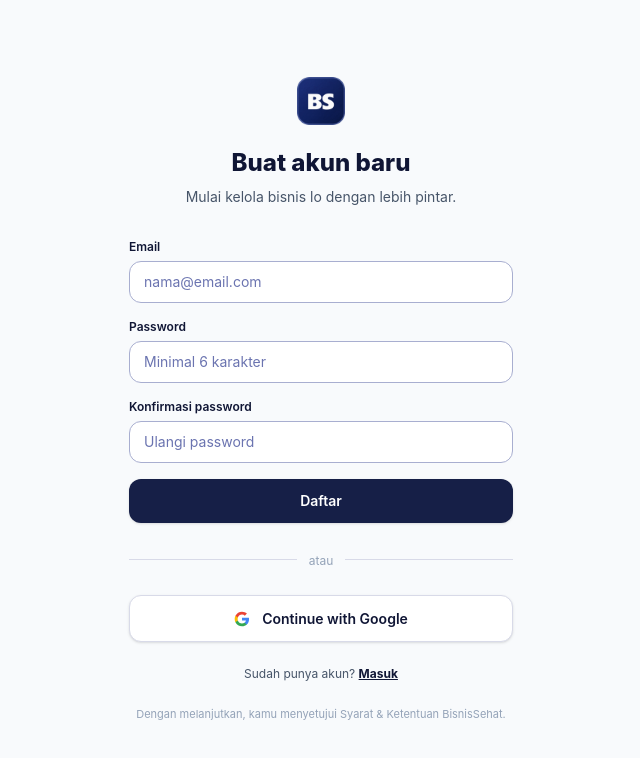
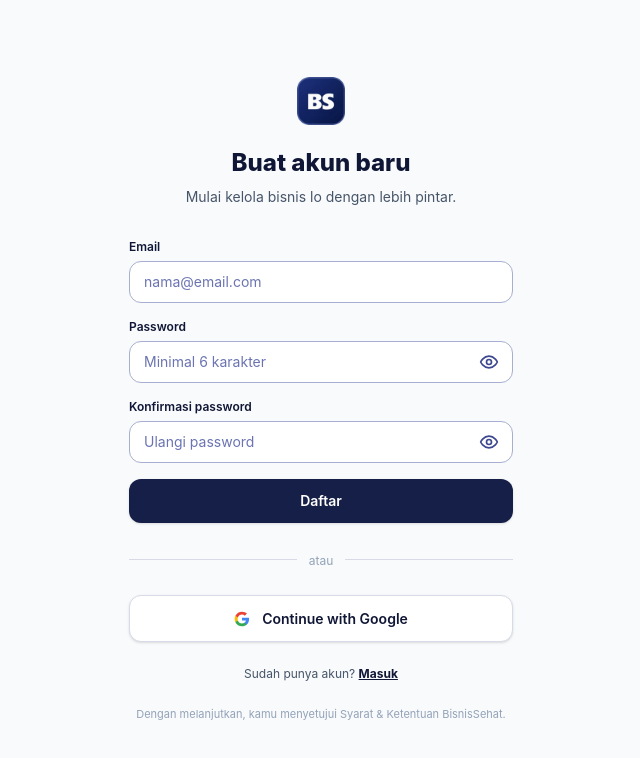
Before and after one commit to Hiro778/328u98diwakjsjsa, a React (Vite) app: page /auth in a window 1280 px wide. Both pictures are taken after a click on the button "Daftar". Shown: the top 758 px of the page, without its empty margins (319-959 px from the left). Built offline with nearby package versions, Linux system fonts and the light colour scheme; no server answers; a web font is replaced by a local one.

Commit message:
feat: add show/hide password toggle to auth forms

```diff
--- a/src/pages/AuthPage.jsx
+++ b/src/pages/AuthPage.jsx
@@ -16,6 +16,45 @@ function isSafeReturnTo(path) {
   }
   return true
 }
+
+function EyeIcon({ className = 'h-5 w-5' }) {
+  return (
+    <svg
+      className={className}
+      fill="none"
+      viewBox="0 0 24 24"
+      stroke="currentColor"
+      strokeWidth={2}
+      strokeLinecap="round"
+      strokeLinejoin="round"
+      aria-hidden="true"
+    >
+      <path d="M2 12s3-7 10-7 10 7 10 7-3 7-10 7-10-7-10-7Z" />
+      <circle cx="12" cy="12" r="3" />
+    </svg>
+  )
+}
+
+function EyeOffIcon({ className = 'h-5 w-5' }) {
+  return (
+    <svg
+      className={className}
+      fill="none"
+      viewBox="0 0 24 24"
+      stroke="currentColor"
+      strokeWidth={2}
+      strokeLinecap="round"
+      strokeLinejoin="round"
+      aria-hidden="true"
+    >
+      <path d="M9.88 9.88a3 3 0 1 0 4.24 4.24" />
+      <path d="M10.73 5.08A10.43 10.43 0 0 1 12 5c7 0 10 7 10 7a13.16 13.16 0 0 1-1.67 2.68" />
+      <path d="M6.61 6.61A13.526 13.526 0 0 0 2 12s3 7 10 7a9.74 9.74 0 0 0 5.39-1.61" />
+      <line x1="2" x2="22" y1="2" y2="22" />
+    </svg>
+  )
+}
+
 
 export default function AuthPage() {
   const [searchParams, setSearchParams] = useSearchParams()
@@ -43,6 +82,11 @@ export default function AuthPage() {
   const [password, setPassword] = useState('')
   const [confirmPassword, setConfirmPassword] = useState('')
 
+  // Password visibility states (isolated per input)
+  const [showLoginPassword, setShowLoginPassword] = useState(false)
+  const [showRegisterPassword, setShowRegisterPassword] = useState(false)
+  const [showConfirmPassword, setShowConfirmPassword] = useState(false)
+
   const [isSubmitting, setIsSubmitting] = useState(false)
   const [isLoggingIn, setIsLoggingIn] = useState(false)
   const isGoogleLoading = isLoggingIn
@@ -69,6 +113,9 @@ export default function AuthPage() {
     setClientError(null)
     setPassword('')
     setConfirmPassword('')
+    setShowLoginPassword(false)
+    setShowRegisterPassword(false)
+    setShowConfirmPassword(false)
     setVerificationSentEmail(null)
     const newParams = new URLSearchParams(searchParams)
     if (newMode === 'register') {
@@ -308,16 +355,46 @@ export default function AuthPage() {
                     </Link>
                   )}
                 </div>
+                <div className="relative">
                   <input
                     id="auth-password"
-                  type="password"
+                    type={
+                      mode === 'login'
+                        ? showLoginPassword ? 'text' : 'password'
+                        : showRegisterPassword ? 'text' : 'password'
+                    }
                     value={password}
                     onChange={(e) => setPassword(e.target.value)}
                     placeholder={mode === 'register' ? 'Minimal 6 karakter' : 'Password kamu'}
                     autoComplete={mode === 'register' ? 'new-password' : 'current-password'}
                     disabled={isSubmitting || isGoogleLoading}
-                  className="w-full rounded-xl border border-navy-200 bg-white px-3.5 py-2.5 text-sm text-navy-900 placeholder:text-navy-300 focus:border-navy-600 focus:outline-none focus:ring-1 focus:ring-navy-600 disabled:bg-navy-50 disabled:cursor-not-allowed transition-colors"
+                    className="w-full rounded-xl border border-navy-200 bg-white pl-3.5 pr-11 py-2.5 text-sm text-navy-900 placeholder:text-navy-300 focus:border-navy-600 focus:outline-none focus:ring-1 focus:ring-navy-600 disabled:bg-navy-50 disabled:cursor-not-allowed transition-colors"
                   />
+                  <button
+                    type="button"
+                    onClick={() => {
+                      if (mode === 'login') {
+                        setShowLoginPassword((prev) => !prev)
+                      } else {
+                        setShowRegisterPassword((prev) => !prev)
+                      }
+                    }}
+                    disabled={isSubmitting || isGoogleLoading}
+                    aria-label={
+                      mode === 'login'
+                        ? showLoginPassword ? 'Sembunyikan password' : 'Lihat password'
+                        : showRegisterPassword ? 'Sembunyikan password' : 'Lihat password'
+                    }
+                    data-testid={mode === 'login' ? 'toggle-login-password' : 'toggle-register-password'}
+                    className="absolute inset-y-0 right-0 flex items-center pr-3.5 pl-2 text-navy-400 hover:text-navy-700 focus:outline-none focus:text-navy-700 disabled:opacity-50 disabled:cursor-not-allowed transition-colors cursor-pointer"
+                  >
+                    {(mode === 'login' ? showLoginPassword : showRegisterPassword) ? (
+                      <EyeOffIcon className="h-5 w-5" />
+                    ) : (
+                      <EyeIcon className="h-5 w-5" />
+                    )}
+                  </button>
+                </div>
               </div>
 
               {mode === 'register' && (
@@ -325,16 +402,32 @@ export default function AuthPage() {
                   <label htmlFor="auth-confirm-password" className="block text-xs font-semibold text-navy-700 mb-1.5">
                     Konfirmasi password
                   </label>
+                  <div className="relative">
                     <input
                       id="auth-confirm-password"
-                    type="password"
+                      type={showConfirmPassword ? 'text' : 'password'}
                       value={confirmPassword}
                       onChange={(e) => setConfirmPassword(e.target.value)}
                       placeholder="Ulangi password"
                       autoComplete="new-password"
                       disabled={isSubmitting || isGoogleLoading}
-                    className="w-full rounded-xl border border-navy-200 bg-white px-3.5 py-2.5 text-sm text-navy-900 placeholder:text-navy-300 focus:border-navy-600 focus:outline-none focus:ring-1 focus:ring-navy-600 disabled:bg-navy-50 disabled:cursor-not-allowed transition-colors"
+                      className="w-full rounded-xl border border-navy-200 bg-white pl-3.5 pr-11 py-2.5 text-sm text-navy-900 placeholder:text-navy-300 focus:border-navy-600 focus:outline-none focus:ring-1 focus:ring-navy-600 disabled:bg-navy-50 disabled:cursor-not-allowed transition-colors"
                     />
+                    <button
+                      type="button"
+                      onClick={() => setShowConfirmPassword((prev) => !prev)}
+                      disabled={isSubmitting || isGoogleLoading}
+                      aria-label={showConfirmPassword ? 'Sembunyikan konfirmasi password' : 'Lihat konfirmasi password'}
+                      data-testid="toggle-confirm-password"
+                      className="absolute inset-y-0 right-0 flex items-center pr-3.5 pl-2 text-navy-400 hover:text-navy-700 focus:outline-none focus:text-navy-700 disabled:opacity-50 disabled:cursor-not-allowed transition-colors cursor-pointer"
+                    >
+                      {showConfirmPassword ? (
+                        <EyeOffIcon className="h-5 w-5" />
+                      ) : (
+                        <EyeIcon className="h-5 w-5" />
+                      )}
+                    </button>
+                  </div>
                 </div>
               )}
 
```
Also changed, not shown: 2 other files (tests, documents, lock files or other folders). Lines whose indentation alone changed are shown as unchanged.
